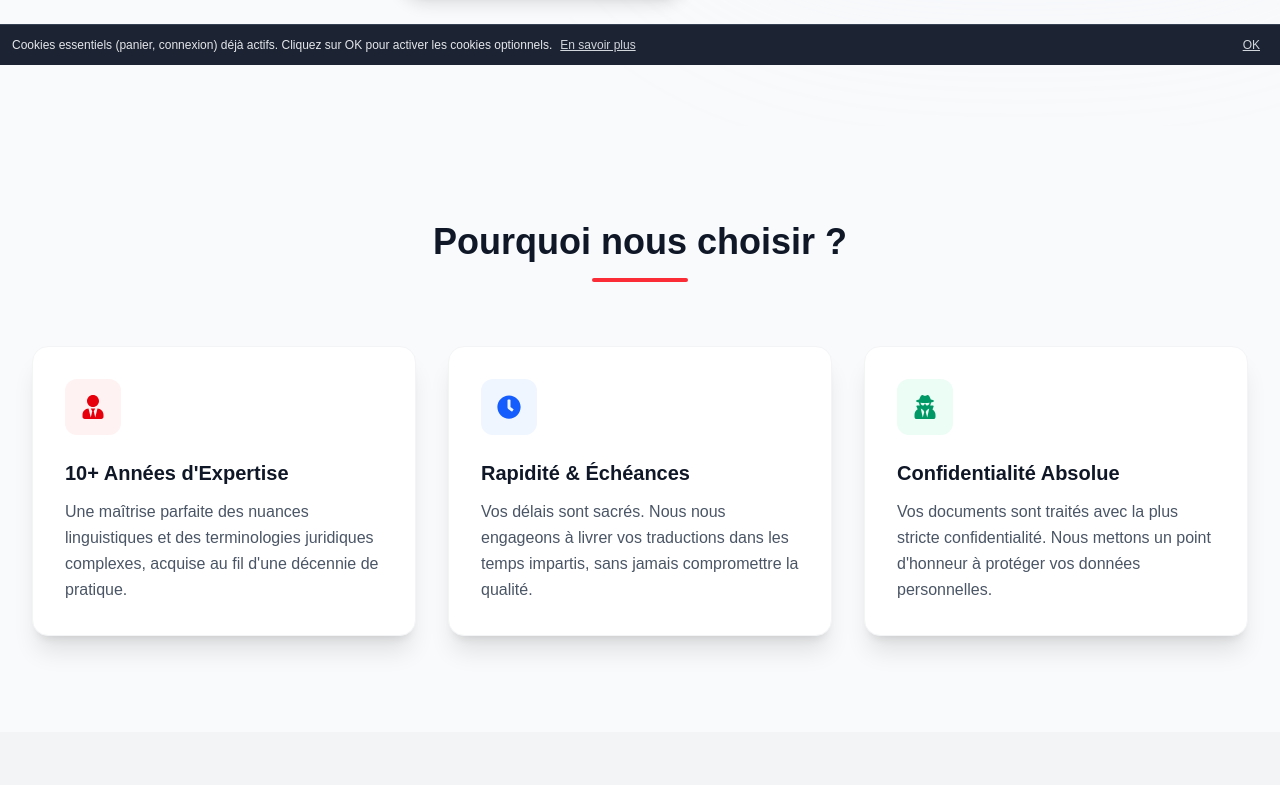
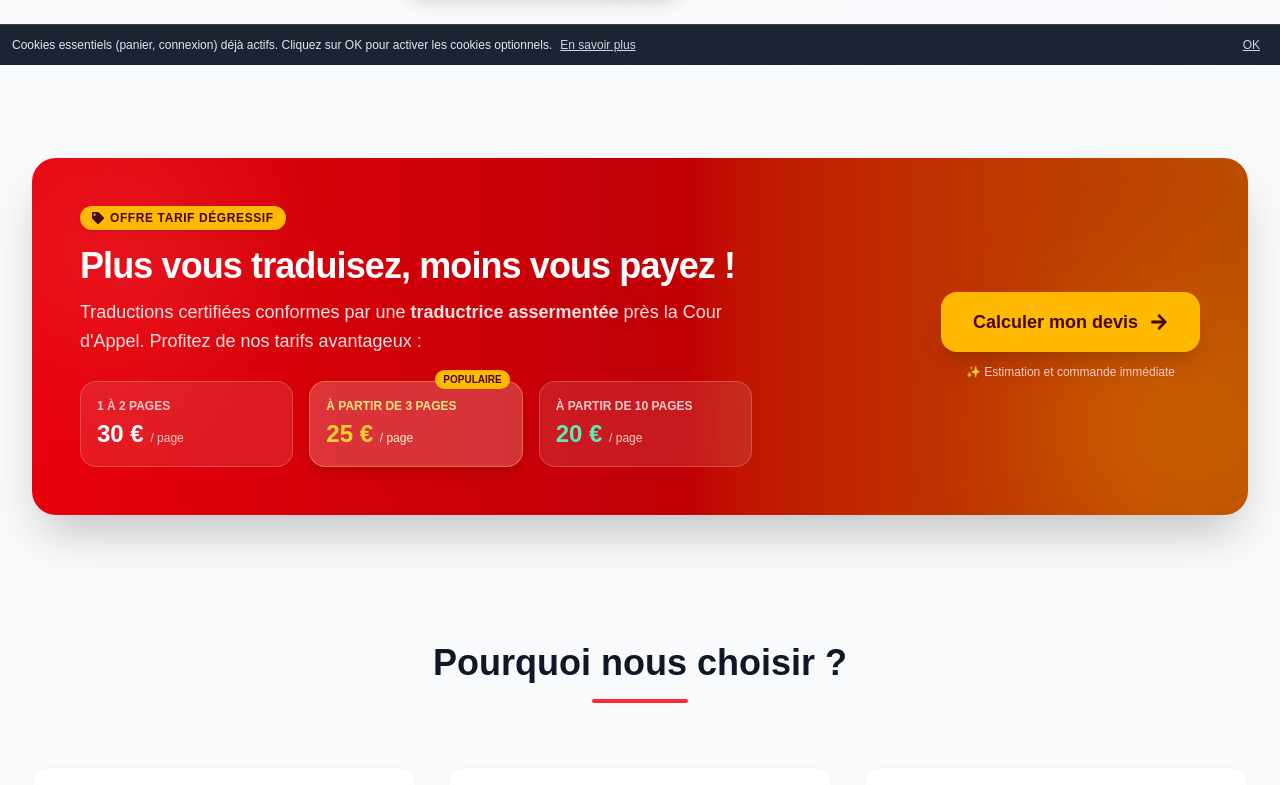
Before and after one commit to aicha21000/juridiom_next, a Next.js app: page / in a window 1280 px wide. Shown: the part 735-1520 px from the top of the page. Built offline with nearby package versions, Linux system fonts and the light colour scheme.

Commit message:
feat: ajout du coin pub tarif degressif sur la page d'accueil et formulaire

```diff
--- a/src/components/Home.tsx
+++ b/src/components/Home.tsx
@@ -13,7 +13,8 @@ import {
   FaBriefcase,
   FaArrowRight,
   FaCheckCircle,
-  FaQuoteRight
+  FaQuoteRight,
+  FaTag
 } from "react-icons/fa";
 
 // Images imports remain the same
@@ -164,6 +165,58 @@ const Home = () => {
             >
               Me contacter
             </Link>
+          </div>
+        </div>
+      </section>
+
+      {/* Promotional Pricing Banner / Coin Pub */}
+      <section className="max-w-7xl mx-auto px-4 sm:px-6 lg:px-8 my-8 relative z-20">
+        <div className="relative overflow-hidden rounded-3xl bg-gradient-to-r from-red-600 via-red-700 to-amber-700 text-white shadow-2xl p-8 md:p-12">
+          {/* Decorative background glow */}
+          <div className="absolute -right-10 -bottom-10 w-64 h-64 bg-amber-400/20 rounded-full blur-3xl pointer-events-none" />
+          <div className="absolute -left-10 -top-10 w-64 h-64 bg-red-400/20 rounded-full blur-3xl pointer-events-none" />
+
+          <div className="relative z-10 flex flex-col lg:flex-row items-center justify-between gap-8">
+            <div className="text-center lg:text-left max-w-2xl">
+              <span className="inline-flex items-center gap-1.5 px-3 py-1 bg-amber-400 text-red-950 font-extrabold text-xs uppercase tracking-wider rounded-full mb-4 shadow-sm">
+                <FaTag /> Offre Tarif Dégressif
+              </span>
+              <h2 className="text-3xl sm:text-4xl font-black tracking-tight mb-3">
+                Plus vous traduisez, moins vous payez !
+              </h2>
+              <p className="text-red-100 text-base sm:text-lg mb-6 leading-relaxed">
+                Traductions certifiées conformes par une <strong>traductrice assermentée</strong> près la Cour d'Appel. Profitez de nos tarifs avantageux :
+              </p>
+
+              {/* Price Cards */}
+              <div className="grid grid-cols-1 sm:grid-cols-3 gap-4 text-left">
+                <div className="bg-white/10 backdrop-blur-md border border-white/20 rounded-2xl p-4 flex flex-col justify-between">
+                  <span className="text-xs uppercase font-semibold text-red-200">1 à 2 pages</span>
+                  <div className="text-2xl font-extrabold mt-1">30 € <span className="text-xs font-normal text-red-200">/ page</span></div>
+                </div>
+                <div className="bg-white/20 backdrop-blur-md border border-amber-300/40 rounded-2xl p-4 flex flex-col justify-between relative shadow-lg">
+                  <span className="absolute -top-3 right-3 bg-amber-400 text-red-950 font-bold text-[10px] px-2 py-0.5 rounded-full uppercase">Populaire</span>
+                  <span className="text-xs uppercase font-semibold text-amber-200">À partir de 3 pages</span>
+                  <div className="text-2xl font-extrabold mt-1 text-amber-300">25 € <span className="text-xs font-normal text-amber-100">/ page</span></div>
+                </div>
+                <div className="bg-white/10 backdrop-blur-md border border-white/20 rounded-2xl p-4 flex flex-col justify-between">
+                  <span className="text-xs uppercase font-semibold text-red-200">À partir de 10 pages</span>
+                  <div className="text-2xl font-extrabold mt-1 text-emerald-300">20 € <span className="text-xs font-normal text-red-200">/ page</span></div>
+                </div>
+              </div>
+            </div>
+
+            <div className="flex flex-col items-center justify-center shrink-0 w-full lg:w-auto">
+              <Link
+                href="/services"
+                onClick={handleOrderClick}
+                className="w-full sm:w-auto text-center px-8 py-4 bg-amber-400 hover:bg-amber-300 text-red-950 font-extrabold text-lg rounded-2xl shadow-xl hover:shadow-2xl transform hover:-translate-y-1 transition-all duration-300 flex items-center justify-center gap-3"
+              >
+                <span>Calculer mon devis</span>
+                <FaArrowRight />
+              </Link>
+              <span className="text-xs text-red-200 mt-3 text-center">✨ Estimation et commande immédiate</span>
+            </div>
           </div>
         </div>
       </section>
--- a/src/components/Services.tsx
+++ b/src/components/Services.tsx
@@ -384,8 +384,11 @@ const Services = () => {
                       +
                     </button>
                   </div>
+                  <p className="text-xs text-amber-600 dark:text-amber-400 mt-2 font-semibold flex items-center gap-1">
+                    🏷️ Tarifs dégressifs : 30€/p (1-2 p.) • 25€/p (à partir de 3 p.) • 20€/p (à partir de 10 p.)
+                  </p>
                   {numberOfPages < numberOfDocuments && (
-                    <p className="text-red-500 text-xs mt-2">Min. égal au nb. de documents</p>
+                    <p className="text-red-500 text-xs mt-1">Min. égal au nb. de documents</p>
                   )}
                 </div>
 
```
